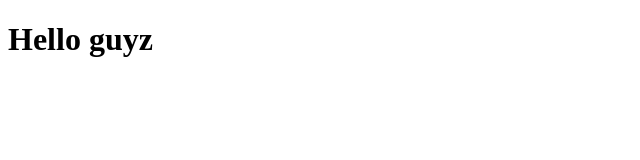
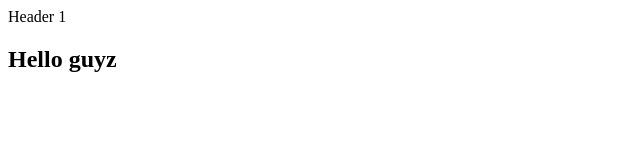
Before and after one commit to olha88bug/Homeworks, a plain HTML site: page index.html in a window 1280 px wide. Shown: the whole page, without its empty margins (0-640 px from the left). Drawn offline with Linux system fonts and the light colour scheme.

Commit message:
Add section

```diff
--- a/index.html
+++ b/index.html
@@ -6,7 +6,11 @@
     <title>Git test</title>
 </head>
 <body>
-    <h1>Hello guyz</h1>
-
+    <header>Header 1</header>
+    <main>
+        <section>
+            <h1>Hello guyz</h1>
+        </section>
+    </main>
 </body>
 </html>
```
